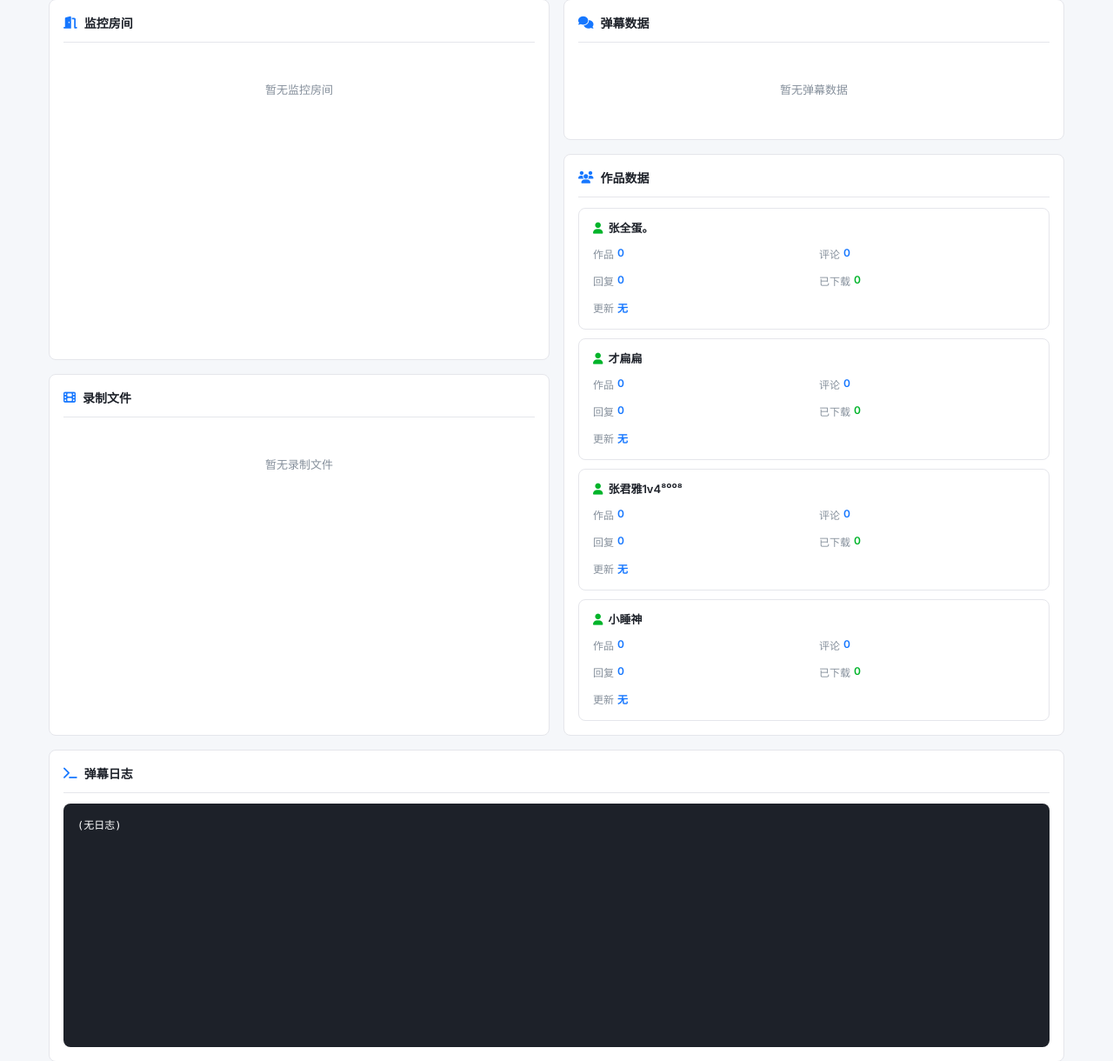
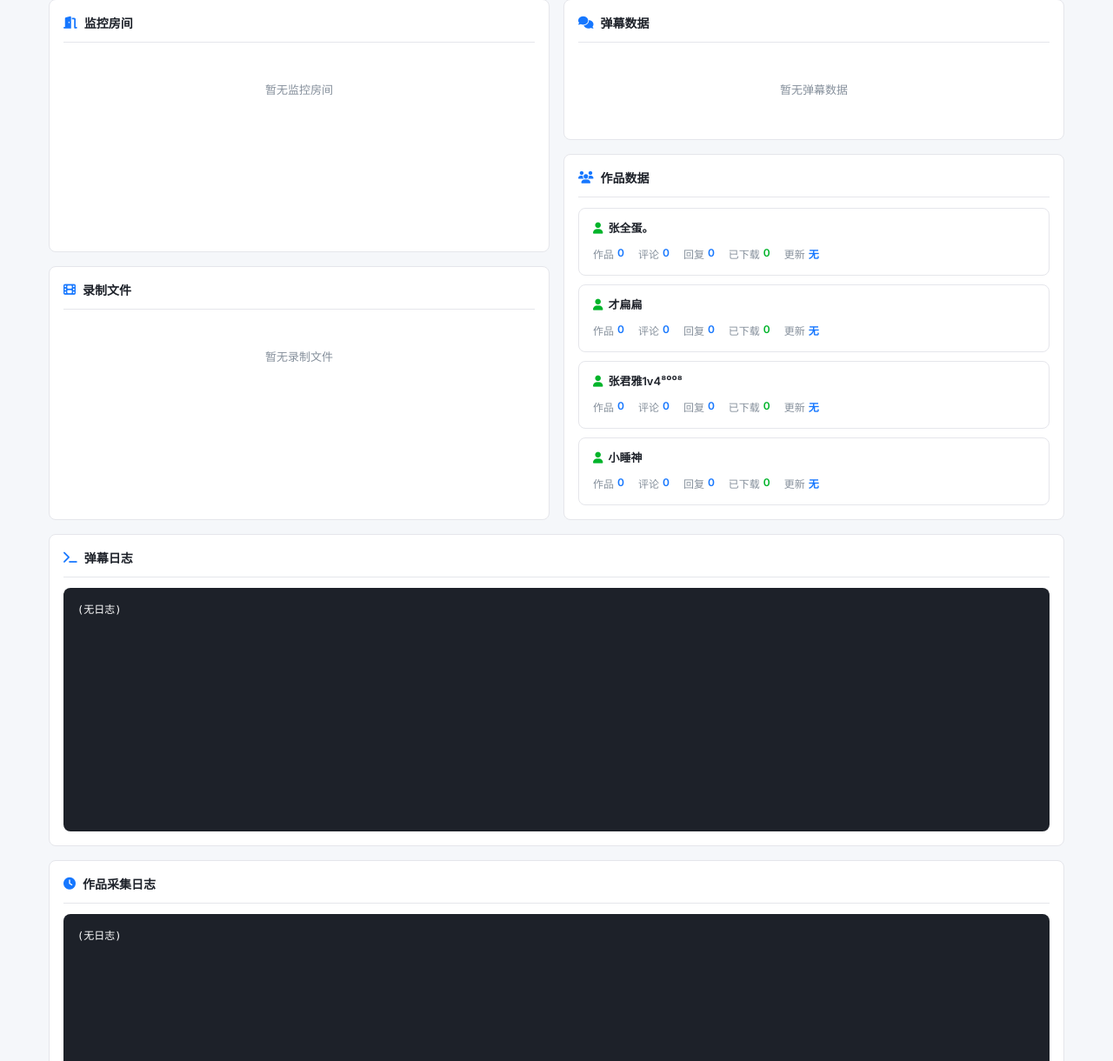
Before and after one commit to xhynice/DouyinSpace, a Flask app: page / in a window 1280 px wide. Shown: the part 335-1555 px from the top of the page at 87% size. Run offline with Flask 3, Linux system fonts and the light colour scheme; data that the repository does not hold is empty.

Commit message:
fix: 弹幕/作品数据一行显示，挤压自动换行

```diff
--- a/templates/index.html
+++ b/templates/index.html
@@ -239,9 +239,9 @@ body {
   color: #1d2129;
 }
 .minicard-body {
-  display: grid;
-  grid-template-columns: 1fr 1fr;
-  gap: 6px 12px;
+  display: flex;
+  flex-wrap: wrap;
+  gap: 6px 16px;
   font-size: 12px;
 }
 .minicard-item {
@@ -637,7 +637,7 @@ body {
               <span class="lbl">大小</span>
               <span class="val" style="color:#1677ff">{{ db.size_mb }}MB</span>
             </div>
-            <div class="minicard-item" style="grid-column:1/-1">
+            <div class="minicard-item">
               <span class="lbl">更新</span>
               <span class="val" style="color:#1677ff">{{ db.modified }}</span>
             </div>
@@ -685,7 +685,7 @@ body {
               <span class="lbl">已下载</span>
               <span class="val" style="color:#00b42a">{{ user.media_downloaded }}</span>
             </div>
-            <div class="minicard-item" style="grid-column:1/-1">
+            <div class="minicard-item">
               <span class="lbl">更新</span>
               <span class="val" style="color:#1677ff">{{ user.last_update or '无' }}</span>
             </div>
```
